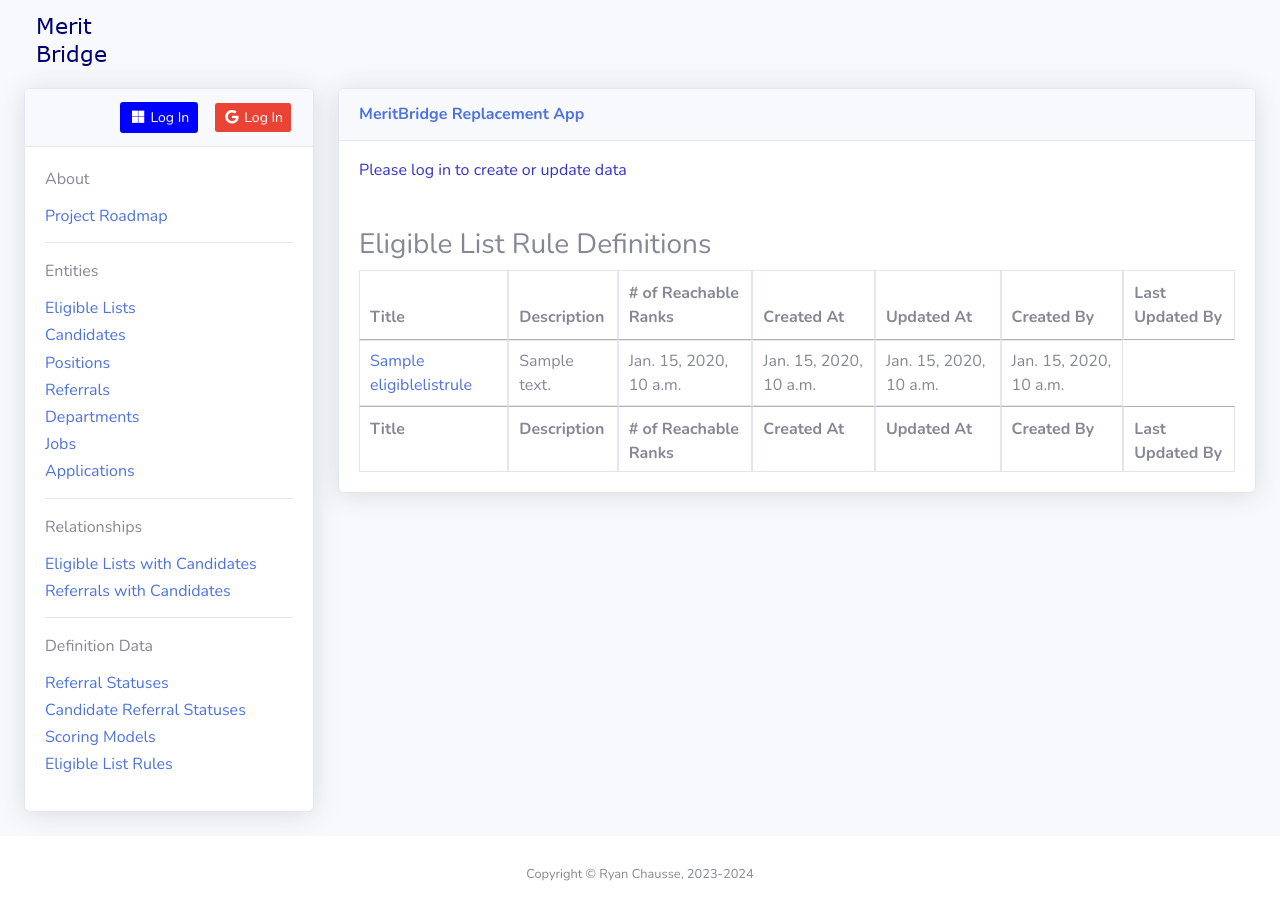
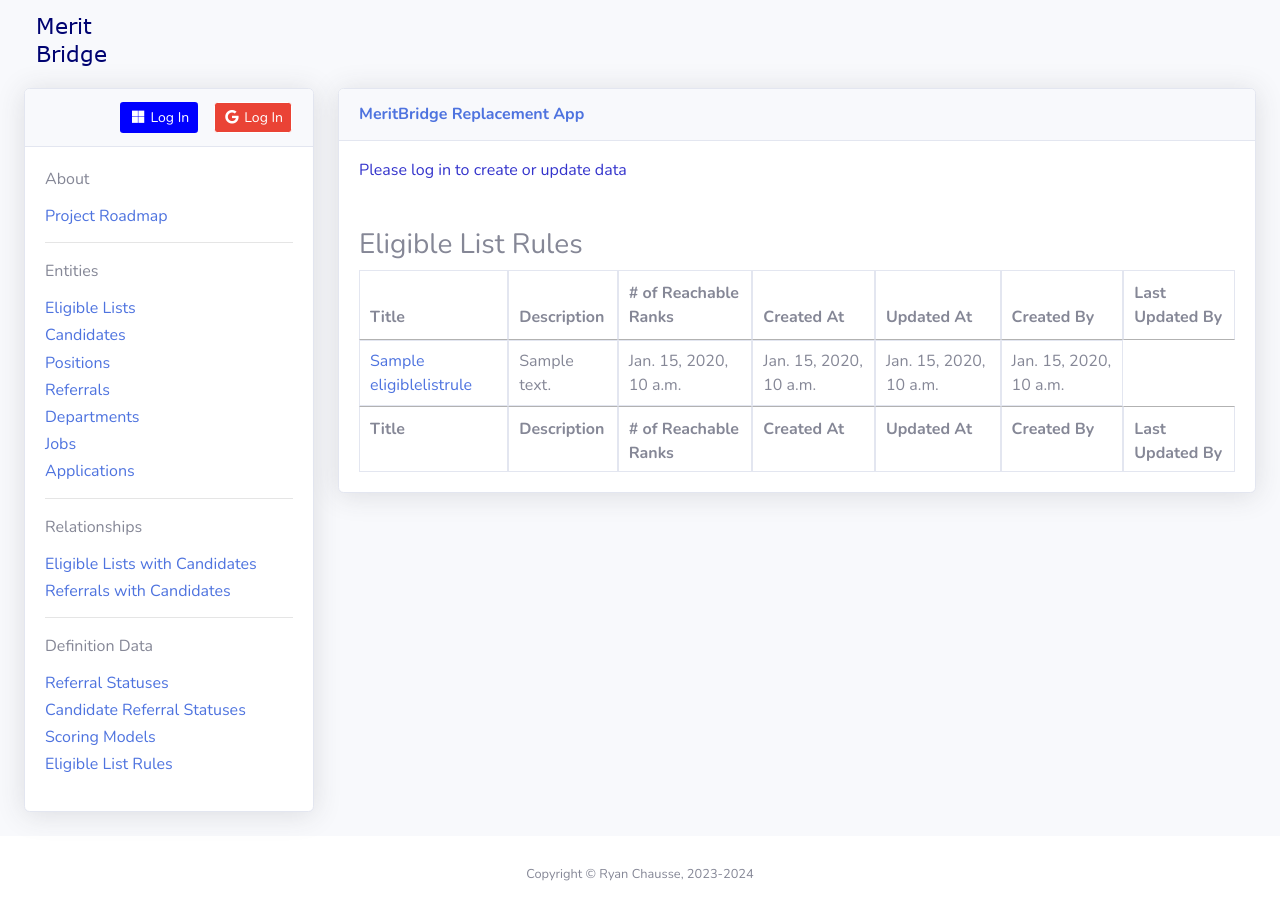
Before and after one commit to ryanchausse/sfdhr-startdjango-com, a Django app: template form/templates/main/eligiblelistrules.html in a window 1280 px wide. Run offline with Django 3.2, Linux system fonts and the light colour scheme; the template is opened without the code that fills it: most values are stand-ins (such as "Sample title", 1, 10 or a date in 2020); some libraries are stand-ins or nearby versions.

Commit message:
Cleaned up small errors in EligibleListRuleForm and templates

```diff
--- a/form/forms.py
+++ b/form/forms.py
@@ -189,7 +189,7 @@ class EligibleListRuleForm(forms.ModelForm):
     number_of_reachable_ranks = forms.IntegerField()
 
     class Meta:
-        model = ScoringModel
+        model = EligibleListRule
         fields = ['id', 'title', 'description', 'number_of_reachable_ranks']
 
 
--- a/form/templates/main/includes/eligiblelistrule_crud_card.html
+++ b/form/templates/main/includes/eligiblelistrule_crud_card.html
@@ -18,7 +18,7 @@
                     <h3>Update Eligible List Rule <span style="font-size:0.7em">(or <a href='/eligiblelistrules'>create a new Eligible List Rule</a>)</span></h3>
                     <form id='form_to_submit' action="/update_eligiblelistrule_form/{{ pk }}" method="post">
                 {% else %}
-                    <h3>Create Eligible List Rule Definition</h3>
+                    <h3>Create Eligible List Rule</h3>
                     <form id='form_to_submit' action="/create_eligiblelistrule_form" method="post">
                 {% endif %}
                     {% csrf_token %}
@@ -69,7 +69,7 @@
 
     <div class="card-body">
         <div class="table-responsive">
-            <h3>Eligible List Rule Definitions</h3>
+            <h3>Eligible List Rules</h3>
             <table id="eligiblelistrule_table" class="table table-bordered" width="100%" cellspacing="0">
                 <thead>
                     <tr>
```
